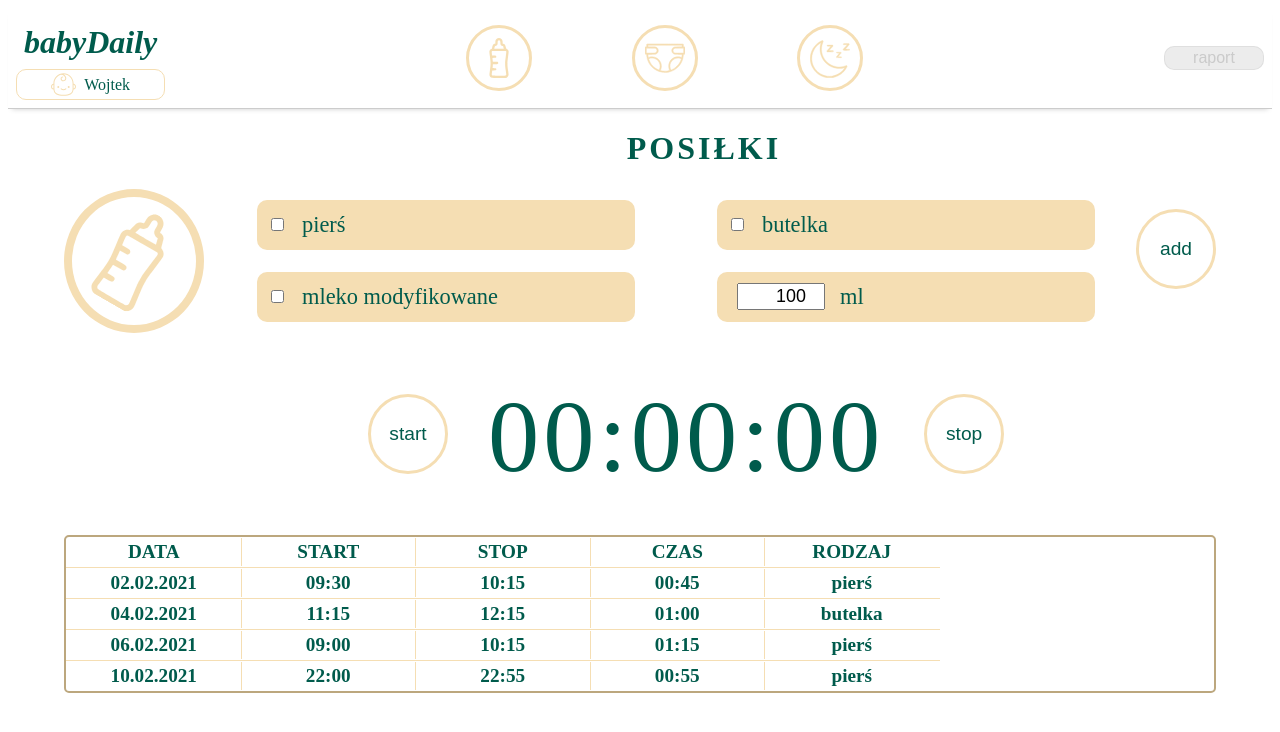
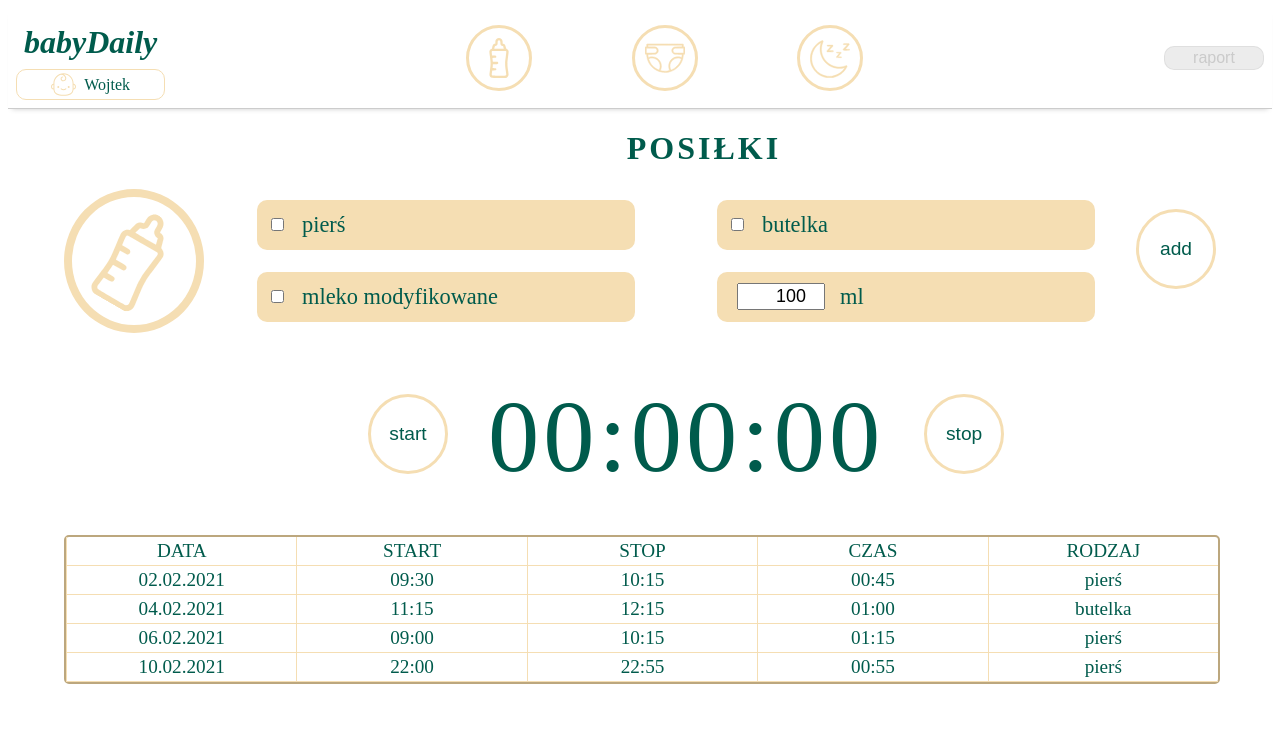
Before and after one commit to michalPastewski/babyDaily_app, a React (Create React App) app: page /meal in a window 1280 px wide. Shown: the top 732 px of the page. Built offline with nearby package versions, Linux system fonts and the light colour scheme.

Commit message:
CODE: improve table section

```diff
--- a/src/components/MealTable.js
+++ b/src/components/MealTable.js
@@ -1,5 +1,4 @@
 import React from 'react';
-import className from 'classnames';
 import styles from '../styles/meal.module.css';
 
 const practiseDatas = [
@@ -11,29 +10,49 @@ const practiseDatas = [
 
 const MealTable = () => {
   return (
-    <table className={styles.table}>
-      <thead>
-        <th className={styles.table__row}>
-          <td className={styles.table__item}>DATA</td>
-          <td className={styles.table__item}>START</td>
-          <td className={styles.table__item}>STOP</td>
-          <td className={styles.table__item}>CZAS</td>
-          <td className={styles.table__item}>RODZAJ</td>
-        </th>
-      </thead>
-      <tbody>
+    // <table className={styles.table}>
+    //   <thead >
+    //     <th className={styles.table__row}>
+    //       <td className={styles.table__item}>DATA</td>
+    //       <td className={styles.table__item}>START</td>
+    //       <td className={styles.table__item}>STOP</td>
+    //       <td className={styles.table__item}>CZAS</td>
+    //       <td className={styles.table__item}>RODZAJ</td>
+    //     </th>
+    //   </thead>
+    //   <tbody>
+    //     {
+    //       practiseDatas.map((data) => (
+    //             <th className={styles.table__row}>
+    //               <td className={styles.table__item}>{data.date}</td>
+    //               <td className={styles.table__item}>{data.start}</td>
+    //               <td className={styles.table__item}>{data.stop}</td>
+    //               <td className={styles.table__item}>{data.time}</td>
+    //               <td className={styles.table__item}>{data.type}</td>
+    //             </th>))
+    //     }
+    //   </tbody>
+    // </table>
+
+    <section className={styles.table}>
+        <header className={styles.table__row}>
+          <div className={styles.table__item}>DATA</div>
+          <div className={styles.table__item}>START</div>
+          <div className={styles.table__item}>STOP</div>
+          <div className={styles.table__item}>CZAS</div>
+          <div className={styles.table__item}>RODZAJ</div>
+        </header>
         {
           practiseDatas.map((data) => (
-                <th className={className({[styles.table__row]: true, [styles.body__row]: true,})}>
-                  <td className={styles.table__item}>{data.date}</td>
-                  <td className={styles.table__item}>{data.start}</td>
-                  <td className={styles.table__item}>{data.stop}</td>
-                  <td className={styles.table__item}>{data.time}</td>
-                  <td className={styles.table__item}>{data.type}</td>
-                </th>))
+                <div className={styles.table__row}>
+                  <div className={styles.table__item}>{data.date}</div>
+                  <div className={styles.table__item}>{data.start}</div>
+                  <div className={styles.table__item}>{data.stop}</div>
+                  <div className={styles.table__item}>{data.time}</div>
+                  <div className={styles.table__item}>{data.type}</div>
+                </div>))
         }
-      </tbody>
-    </table>
+    </section>
   )
 }
 
--- a/src/components/Timer.js
+++ b/src/components/Stoper.js
@@ -1,7 +1,7 @@
 import React from 'react';
 import styles from '../styles/meal.module.css';
 
-const Timer = ({time}) => {
+const Stoper = ({time}) => {
   const timeSetting = (elm) => (elm >= 10) ? elm : `0${elm}`;
 
   const seconds = timeSetting(Math.floor(time % 60));
@@ -15,4 +15,4 @@ return (
 );
 }
 
-export default Timer;
+export default Stoper;
--- a/src/components/Stopwatch.js
+++ b/src/components/Stopwatch.js
@@ -1,7 +1,7 @@
 import {React, useState, useRef } from 'react';
 
 import Button from '../components/Button';
-import Timer from './Timer';
+import Stoper from './Stoper';
 
 const Stopwatch = () => {
   const [timer, setTimer] = useState(0);
@@ -35,7 +35,7 @@ const Stopwatch = () => {
       ? <Button title="pause" onClick={handlePause} />
       : <Button title="start" onClick={startTimer} />
     }
-      <Timer time={timer}/>
+      <Stoper time={timer}/>
       <Button title="stop" onClick={stopTimer} />
     </>
   );
--- a/src/styles/meal.module.css
+++ b/src/styles/meal.module.css
@@ -56,26 +56,27 @@
 }
 
 .list__section {
-  margin-top: 20px;
+  width: min(1240px, 100%);
+  margin: 20px auto;
   border: solid 2px var(--secondary-color);
   border-radius: 5px;
 }
 
 .table {
-  border-collapse: collapse;
   font-size: 1.2em;
+
+  display: flex;
+  flex-direction: column;
 }
 
 .table__row {
- border-bottom: solid 1px var(--pripary-colot);
+  width: 100%;
+  border-bottom: solid 1px var(--pripary-colot);
+  display: flex;
 }
 
 .table__row td:first-child {
   border-left: none;
-}
-
-.body__row {
-  display: flex;
 }
 
 .body__row:last-child {
@@ -83,7 +84,7 @@
 }
 
 .table__item {
-  width: 167.5px;
+  width: 20%;
   padding: 3px;
   border-left: solid 1px var(--pripary-colot);
   text-align: center;
```
